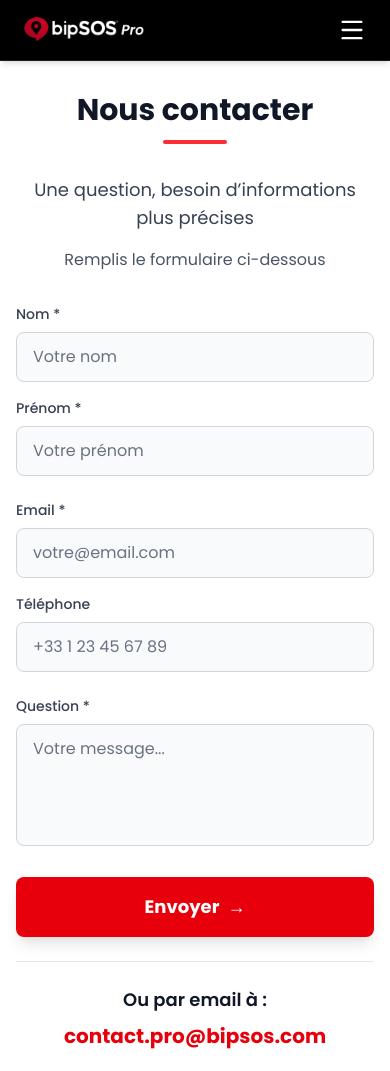
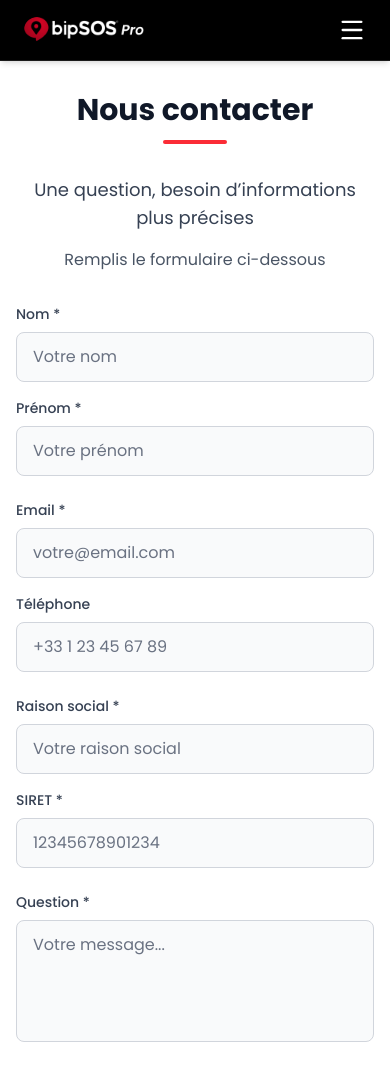
Before and after one commit to Miranto8080/bipsosprotest, a Next.js app: page /contact in a window 390 px wide. Shown: the top 1071 px of the page. Built offline with nearby package versions, Linux system fonts and the light colour scheme.

Commit message:
fix : text + image

```diff
--- a/app/contact/page.tsx
+++ b/app/contact/page.tsx
@@ -148,6 +148,32 @@ export default function ContactPage() {
                 </div>
               </div>
 
+              <div className="space-y-4">
+                <div>
+                  <label className="block text-gray-700 text-sm font-medium mb-2">
+                    Raison social *
+                  </label>
+                  <input
+                    name="raisonsocial"
+                    type="raisonsocial"
+                    required
+                    className="w-full px-4 py-3 bg-gray-50 border border-gray-300 rounded-lg text-gray-900 placeholder-gray-500 focus:outline-none focus:ring-2 focus:ring-red-500 focus:border-transparent transition-all duration-300"
+                    placeholder="Votre raison social"
+                  />
+                </div>
+                <div>
+                  <label className="block text-gray-700 text-sm font-medium mb-2">
+                    SIRET *
+                  </label>
+                  <input
+                    name="siret"
+                    type="siret"
+                    className="w-full px-4 py-3 bg-gray-50 border border-gray-300 rounded-lg text-gray-900 placeholder-gray-500 focus:outline-none focus:ring-2 focus:ring-red-500 focus:border-transparent transition-all duration-300"
+                    placeholder="12345678901234"
+                  />
+                </div>
+              </div>
+
               <div>
                 <label className="block text-gray-700 text-sm font-medium mb-2">
                   Question *
@@ -254,6 +280,33 @@ export default function ContactPage() {
               <div className="grid grid-cols-1 md:grid-cols-2 gap-4">
                 <div>
                   <label className="block text-gray-700 text-sm font-medium mb-2">
+                    Raison social *
+                  </label>
+                  <input
+                    name="raisonsociale"
+                    type="raisonsociale"
+                    required
+                    className="w-full px-4 py-3 bg-gray-50 border border-gray-300 rounded-lg text-gray-900 placeholder-gray-500 focus:outline-none focus:ring-2 focus:ring-red-500 focus:border-transparent transition-all duration-300"
+                    placeholder="Votre raison sociale"
+                  />
+                </div>
+                <div>
+                  <label className="block text-gray-700 text-sm font-medium mb-2">
+                    SIRET *
+                  </label>
+                  <input
+                    name="siret"
+                    type="siret"
+                    required
+                    className="w-full px-4 py-3 bg-gray-50 border border-gray-300 rounded-lg text-gray-900 placeholder-gray-500 focus:outline-none focus:ring-2 focus:ring-red-500 focus:border-transparent transition-all duration-300"
+                    placeholder="12345678901234"
+                  />
+                </div>
+              </div>
+
+              <div className="grid grid-cols-1 md:grid-cols-2 gap-4">
+                <div>
+                  <label className="block text-gray-700 text-sm font-medium mb-2">
                     Email *
                   </label>
                   <input
--- a/app/entreprises/page.tsx
+++ b/app/entreprises/page.tsx
@@ -178,7 +178,7 @@ export default function EntreprisesPage() {
               >
                <span className="block">Créez votre compte</span>
                 <span className="block">
-                  et découvrez les offres bipSOS Entreprises
+                  et découvrez les offres bipSOS Entreprise
                 </span>
               </button>
               {/* <button
@@ -644,7 +644,7 @@ export default function EntreprisesPage() {
                 <button
                   onClick={() => navigation.push("entreprises/inscription")}
                 >
-                  Créer votre compte pour découvrir nos offres Entreprises
+                  Créer votre compte pour découvrir nos offres Entreprise
                 </button>
               </div>
               {/* <div
--- a/components/FloatingA.tsx
+++ b/components/FloatingA.tsx
@@ -71,7 +71,7 @@ export default function FloatingButtons({
             min-w-0 md:min-w-[200px]
           "
         >
-          Créez votre compte et découvrez les offres bipSOS Ambassadeurs
+          Créez votre compte et découvrez les offres bipSOS Ambassadeur
         </Link>
         {/* <Link
             href="/contact"
--- a/components/FloatingApro.tsx
+++ b/components/FloatingApro.tsx
@@ -71,7 +71,7 @@ export default function FloatingButtons({
             min-w-0 md:min-w-[200px]
           "
         >
-          Créez votre compte et découvrez les offres bipSOS Prescripteurs
+          Créez votre compte et découvrez les offres bipSOS Prescripteur
         </Link>
         {/* <Link
             href="/contact"
--- a/components/FloatingButtons.tsx
+++ b/components/FloatingButtons.tsx
@@ -71,7 +71,7 @@ export default function FloatingButtons({
             min-w-0 md:min-w-[200px]
           "
         >
-          Créez votre compte et découvrez les offres bipSOS Entreprises
+          Créez votre compte et découvrez les offres bipSOS Entreprise
         </Link>
         {/* <Link
             href="/commander"
--- a/components/FloatingDistr.tsx
+++ b/components/FloatingDistr.tsx
@@ -71,7 +71,7 @@ export default function FloatingButtons({
             min-w-0 md:min-w-[200px]
           "
         >
-          Créez votre compte et découvrez les offres bipSOS Distributeurs
+          Créez votre compte et découvrez les offres bipSOS Distributeur
         </Link>
         {/* <Link
             href="/contact"
--- a/components/HeroSection.tsx
+++ b/components/HeroSection.tsx
@@ -151,7 +151,7 @@ export default function HeroSection() {
               </h1>
 
               <p className="text-xl md:text-4xl font-extrabold">
-                Réinvente la sécurité professionnelle & transforme tout
+                réinvente la sécurité professionnelle & transforme tout
                 smartphone
                 <br className="hidden md:block" />
                 <span className="text-red-500">en lanceur d’alerte</span>
@@ -169,7 +169,7 @@ export default function HeroSection() {
           transition={{ delay: 1.4, duration: 0.6 }}
         >
           <Image
-            src="/images/foot1c.png"
+            src="/images/foot1copy.png"
             alt="Illustration entre sections"
             fill
             priority
@@ -195,8 +195,8 @@ export default function HeroSection() {
           />
         </motion.div>
       </div>
-      <section className="relative min-h-screen pb-32 flex flex-col justify-center overflow-hidden text-white bg-gradient-to-br from-blue-900 via-blue-950 to-red-800">
-        <div className="relative z-10 mx-auto px-6 max-w-6xl pt-32 pb-20 my-10">
+      <section className="relative min-h-screen flex flex-col justify-center overflow-hidden text-white bg-gradient-to-br from-blue-900 via-blue-950 to-red-800">
+        <div className="relative z-10 mx-auto px-6 max-w-6xl my-20">
           <div className="flex flex-col items-center text-center space-y-6">
             <h1 className="text-3xl sm:text-4xl md:text-5xl lg:text-6xl font-extrabold leading-tight before-animate">
               Solutions Pro pour{" "}
--- a/components/InscriptionDistr.tsx
+++ b/components/InscriptionDistr.tsx
@@ -1508,7 +1508,7 @@ export default function InscriptionDistr() {
           </div>
 
           <h1 className="text-2xl md:text-3xl font-bold text-gray-900 mt-4">
-            Devenez partenaire bipSOS
+            Rejoignez le programme Distributeur
           </h1>
           <p className="text-sm text-gray-600 mt-2 max-w-xl mx-auto">
             Rejoignez notre réseau et proposez la protection bipSOS à vos clients
--- a/components/ProtectionSection.tsx
+++ b/components/ProtectionSection.tsx
@@ -33,13 +33,13 @@ export default function ProtectionSection() {
       title: "la personnalisation",
       subtitle: "Votre sécurité, votre style",
       image: "/images/personnalisation.jpeg",
-      description: "Choisis votre fond d'écran et bipsOS™ s'intègre dans votre vie, sans rien imposer."
+      description: "Choisisssez votre fond d'écran et bipSOS™ s'intègre dans votre vie, sans rien imposer."
     },
     {
       title: "la furtivité",
       subtitle: "Invisible à l'œil nu",
       image: "/images/furtivite.jpeg",
-      description: "Vous seul sait que bipsOS™ vous protège."
+      description: "Vous seul savez que bipSOS™ vous protège."
     },
     {
       title: "le suivi GPS 48h",
```
Also changed, not shown: components/BPOfferSection.tsx (+15 -12 lines), public/images/foot1copy.png (added).
